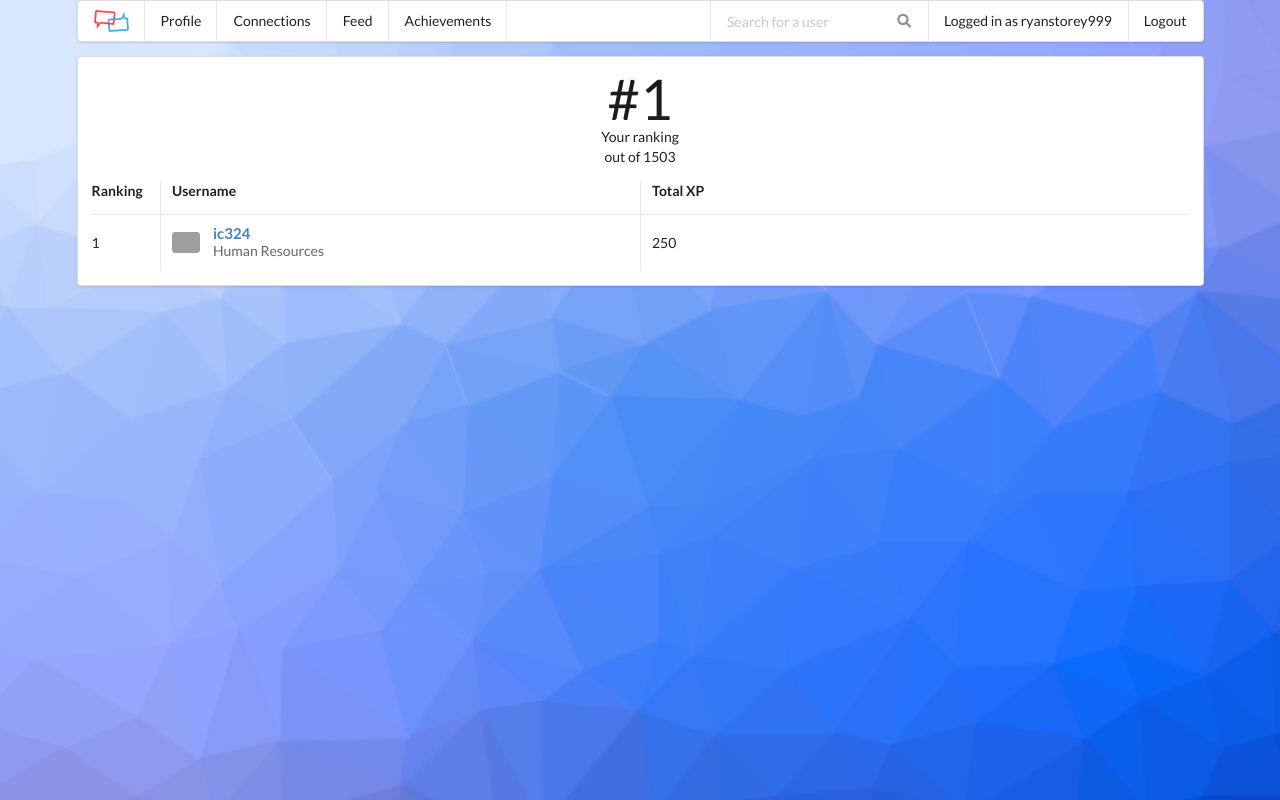
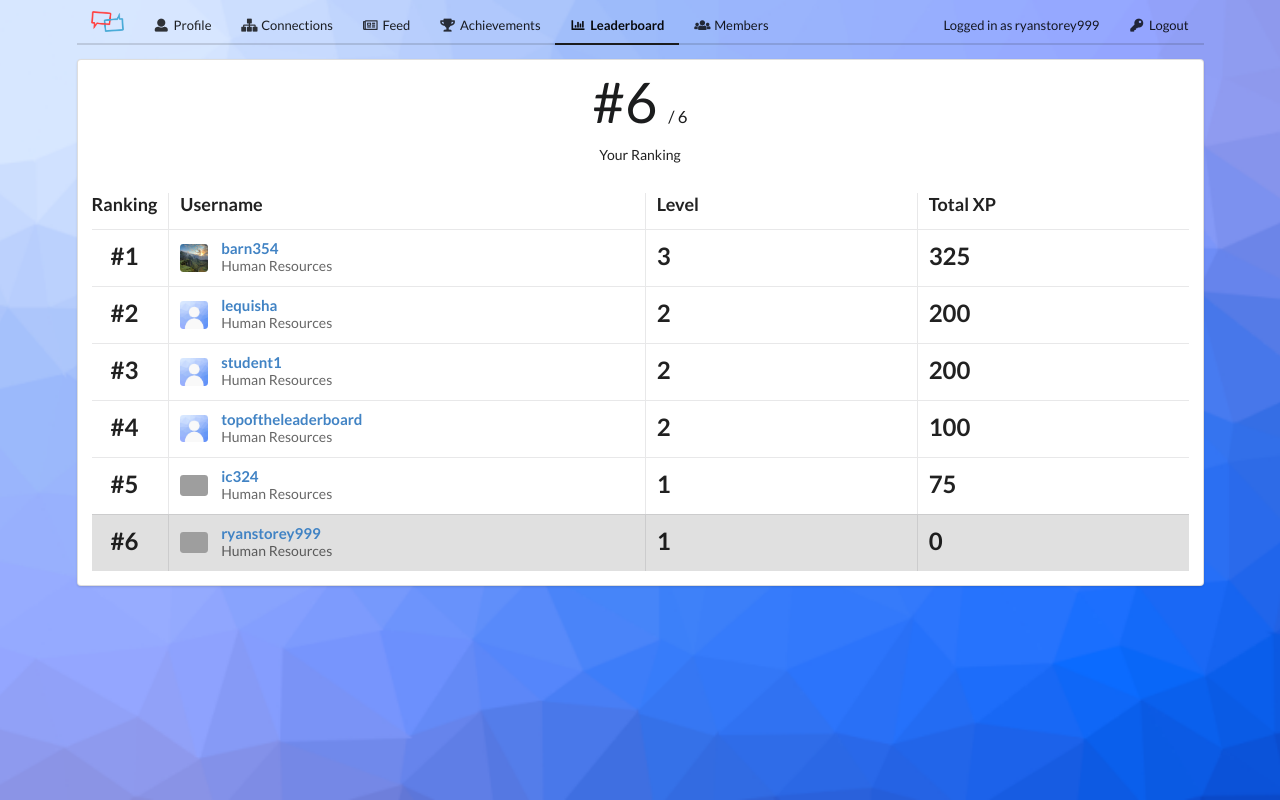
Before and after one commit to IsaacCheng9/student-network, a Flask app: page /leaderboard in a window 1280 px wide. Run offline with Flask 2, Linux system fonts and the light colour scheme; a user stored in the database is signed in; data comes from the database, SQL or seed files in the repository; both versions use the stored data as it was after the commit; some libraries are stand-ins or nearby versions; some web fonts are replaced; grey boxes are pictures that could not be loaded.

Commit message:
add leaderboard, members, redesign menu

```diff
--- a/technical-documents/source-code/Templates/leaderboard.html
+++ b/technical-documents/source-code/Templates/leaderboard.html
@@ -3,34 +3,38 @@ content %}
 <div class="ui segment">
     <div style="text-align: center;">
         <div class="ui statistic">
-            <div class="value">#1</div>
-            <div class="detail">Your ranking</div>
-            <div class="detail">out of 1503</div>
+            <div class="value">#{{myRanking}} <span style="font-size: 0.3em;">/ {{totalUserCount}}</span></div>
+            <div class="detail">Your Ranking</div>
         </div>
     </div>
+    <div class="ui horizontal divider hidden"></div>
     <table class="ui very basic celled table fluid selectable">
         <thead>
             <tr>
-                <th class="one wide">Ranking</th>
-                <th class="seven wide">Username</th>
-                <th class="eight wide">Total XP</th>
+                <th class="one wide"><h3>Ranking</h3></th>
+                <th class="seven wide"><h3>Username</h3></th>
+                <th class="four wide"><h3>Level</h3></th>
+                <th class="four wide"><h3>Total XP</h3></th>
             </tr>
         </thead>
         <tbody>
-            <tr>
-                <td>1</td>
+           {%for i in range(leaderboard|length)%}
+            <tr {%if myRanking == i+1%}class="active"{%endif%}>
+                <td><h2 class="ui center aligned header">#{{i+1}}</h2></td>
                 <td>
                     <h4 class="ui image header">
-                        <img src="/images/avatar2/small/lena.png" class="ui mini rounded image">
+                        <img src='{{leaderboard[i][2]}}' class="ui mini rounded image">
                         <div class="content">
-                           <a href="">ic324</a>
+                           <a href="/profile/{{leaderboard[i][0]}}">{{leaderboard[i][0]}}</a>
                             <div class="sub header">Human Resources
                             </div>
                         </div>
                     </h4>
                 </td>
-                <td>250</td>
+                <td><h2 class="ui aligned header">{{leaderboard[i][3][0]}}</h2></td>
+                <td><h2 class="ui aligned header">{{leaderboard[i][1]}}</h2></td>
             </tr>
+            {%endfor%}
         </tbody>
     </table>
 </div>
--- a/technical-documents/source-code/application.py
+++ b/technical-documents/source-code/application.py
@@ -160,12 +160,42 @@ def connect_request(username):
 
     return redirect("/profile/" + username)
 
+@application.route("/members", methods=["GET"])
+def members() -> object:
+
+    return render_template("members.html", requestCount=get_connection_request_count())
 
 @application.route("/leaderboard", methods=["GET"])
 def leaderboard() -> object:
-    return render_template("leaderboard.html",
-                        requestCount=get_connection_request_count(),
-                           allUsernames=get_all_usernames())
+    """
+    Display leaderboard of users with the most experience
+    Returns:
+        The web page for viewing Rankings.
+    """
+    with sqlite3.connect("database.db") as conn:
+            cur = conn.cursor()
+            cur.execute("SELECT * FROM UserLevel; ")
+            if cur.fetchone() is not None:
+                topUsers = cur.fetchall()
+                totalUserCount = len(topUsers)
+                # 0 = username
+                # 1 = XP value
+                topUsers.sort(key=lambda x: x[1], reverse=True)
+
+                myRanking = 0
+                for user in topUsers:
+                    myRanking += 1
+                    if user[0] == session["username"]:
+                        break
+
+                topUsers = topUsers[0:min(25, len(topUsers))]
+
+                topUsers = list(map(lambda x: (x[0], x[1], get_profile_picture(x[0]), get_level(x[0])), topUsers))
+
+    return render_template("/leaderboard.html", leaderboard = topUsers,
+                           requestCount=get_connection_request_count(),
+                           allUsernames=get_all_usernames(),
+                           myRanking=myRanking, totalUserCount=totalUserCount)
 
 
 @application.route("/achievements", methods=["GET"])
@@ -592,7 +622,7 @@ def register_submit() -> object:
                     username, full_name, "Change your bio in the settings.",
                     "Male", date.today(), "/static/images/default-pfp.jpg",))
 
-            check_level_exists(username)
+            check_level_exists(username, conn)
 
             conn.commit()
 
@@ -1152,7 +1182,7 @@ def profile(username):
         conn_type = "close"
     session["prev-page"] = request.url
 
-    check_level_exists(username)
+    check_level_exists(username, conn)
 
     level_data = get_level(username)
     level = level_data[0]
@@ -1348,7 +1378,7 @@ def apply_achievement(username: str, achievement_id: int):
             "SELECT xp_value FROM Achievements WHERE achievement_ID=?;",
             (achievement_id,))
         xp = cur.fetchone()[0]
-        check_level_exists(username)
+        check_level_exists(username, conn)
         cur.execute(
             "UPDATE UserLevel "
             "SET experience = experience + ? "
@@ -1372,22 +1402,21 @@ def calculate_age(born):
             (today.month, today.day) < (born.month, born.day))
 
 
-def check_level_exists(username: str):
+def check_level_exists(username: str, conn):
     """
     Checks that a user has a record in the database for their level.
 
     Args:
         username: The username of the user to check.
     """
-    with sqlite3.connect("database.db") as conn:
-        cur = conn.cursor()
-        cur.execute(
-            "SELECT * FROM UserLevel WHERE username=?;", (username,))
-        if cur.fetchone() is None:
-            cur.execute(
-                "INSERT INTO UserLevel (username, experience) VALUES (?, ?);",
-                (username, 0))
-            conn.commit()
+    cur = conn.cursor()
+    cur.execute(
+        "SELECT * FROM UserLevel WHERE username=?;", (username,))
+    if cur.fetchone() is None:
+        cur.execute(
+            "INSERT INTO UserLevel (username, experience) VALUES (?, ?);",
+            (username, 0))
+        conn.commit()
 
 
 def get_achievements(username: str) -> Tuple[object, object]:
@@ -1538,7 +1567,7 @@ def get_level(username) -> List[int]:
         row = cur.fetchone()
 
         xp = int(row[0])
-        while xp > xp_next_level:
+        while xp >= xp_next_level:
             level += 1
             xp -= xp_next_level
             xp_next_level += xp_increase_per_level
--- a/technical-documents/source-code/templates/base.html
+++ b/technical-documents/source-code/templates/base.html
@@ -49,7 +49,7 @@
         <div class="ui container">
             <div class="student-background"></div>
             <div class="sticky">
-                <div class="ui menu stackable">
+                <div class="ui menu small secondary pointing stackable">
                   <div class="item">
                    <img src="../static/images/logo/chatboxes_stretch_png.png" alt="">
                    </div>
@@ -67,38 +67,33 @@
                     {%endfor%}
                     {% if session["username"] %}
                     {% if request.path == ("/profile/" + session["username"])  %}
-                    <a href="{{url_for('user_profile')}}" class="active item">Profile</a>
+                    <a href="{{url_for('user_profile')}}" class="active item"><i class="user icon"></i>Profile</a>
                     {% else %}
-                    <a href="{{url_for('user_profile')}}" class="item">Profile</a>
+                    <a href="{{url_for('user_profile')}}" class="item"><i class="user icon"></i> Profile</a>
                     {% endif %}
                     <a href="/requests" {% if request.path=='/requests' %}class="active item" {% else %}class="item" {%
                         endif %}class="item">
+                        <i class="icon sitemap"></i>
                         Connections
                         {%if requestCount > 0%}
                         <div class="ui label red mini">{{requestCount}}</div>
                         {%endif%}
                     </a>
                     <a href="/feed" {% if request.path=='/feed' %}class="active item" {% else %}class="item" {% endif
-                        %}>Feed</a>
+                        %}><i class="icon newspaper outline"></i> Feed</a>
                     <a href="/achievements" {% if request.path=='/achievements' %}class="active item" {% else %}class="item" {% endif
-                        %}>Achievements</a>
+                        %}><i class="trophy icon"></i> Achievements</a>
+                    <a href="/leaderboard" {% if request.path=='/leaderboard' %}class="active item" {% else %}class="item" {% endif
+                        %}><i class="chart bar icon"></i> Leaderboard</a>
+
+                    <a href="/members" {% if request.path=='/members' %}class="active item" {% else %}class="item" {% endif
+                        %}><i class="users icon"></i> Members</a>
+
                     <div class="right menu">
-                        <div class="ui item">
-                            <div class="ui transparent icon input">
-                                <input class="prompt" autocomplete="off" type="text" id="search" placeholder="Search for a user" list="usernames-list">
-                                <i class="search link icon"></i>
-
-                                <datalist id="usernames-list">
-                                    {%for username in allUsernames%}
-                                    <option value="{{username[0]}}">
-                                        {%endfor%}
-                                </datalist>
-                            </div>
-                        </div>
                         <a class="ui item">
                             Logged in as {{session["username"]}}
                         </a>
-                        <a href="/logout" class="ui item">Logout</a>
+                        <a href="/logout" class="ui item"><i class="key icon"></i>Logout</a>
                     </div>
                     {%endif%}
                 </div>
@@ -109,6 +104,4 @@
     </div>
 </body>
 
-<script type="text/javascript" src="../static/searchbar.js"></script>
-
 </html>
```
Also changed, not shown: technical-documents/source-code/Templates/members.html (added, +37 -0 lines), technical-documents/source-code/database.db.
